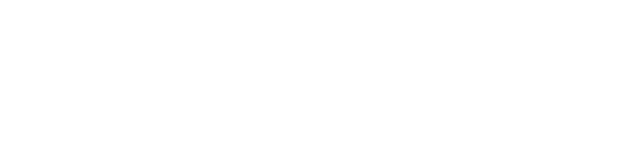
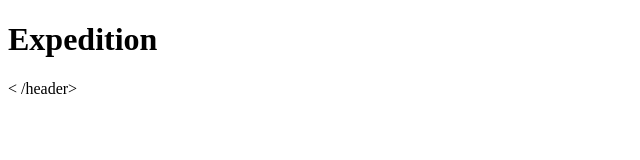
Before and after one commit to mdttech/git-demo, a plain HTML site: page index.html in a window 1280 px wide. Shown: the whole page, without its empty margins (0-640 px from the left). Drawn offline with Linux system fonts and the light colour scheme.

Commit message:
add new header tag

```diff
--- a/index.html
+++ b/index.html
@@ -8,7 +8,9 @@
     <link rel="stylesheet" href="css/app.css">
 </head>
 <body>
-
+	<header>
+		<h1>Expedition</h1>
+<	/header>
     <script src="js/app.js"></script>
 </body>
 </html>
```
